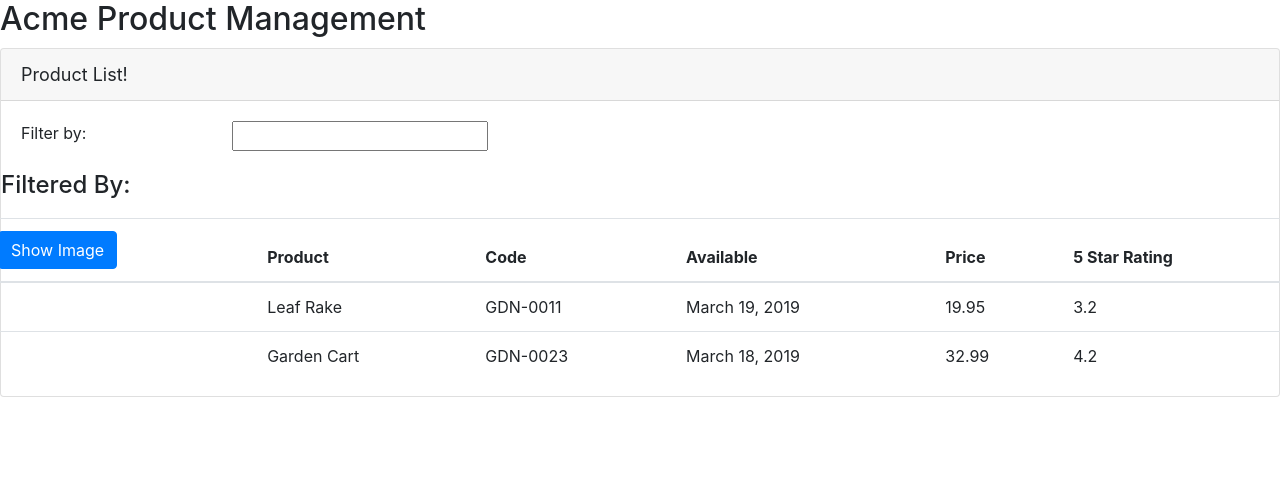
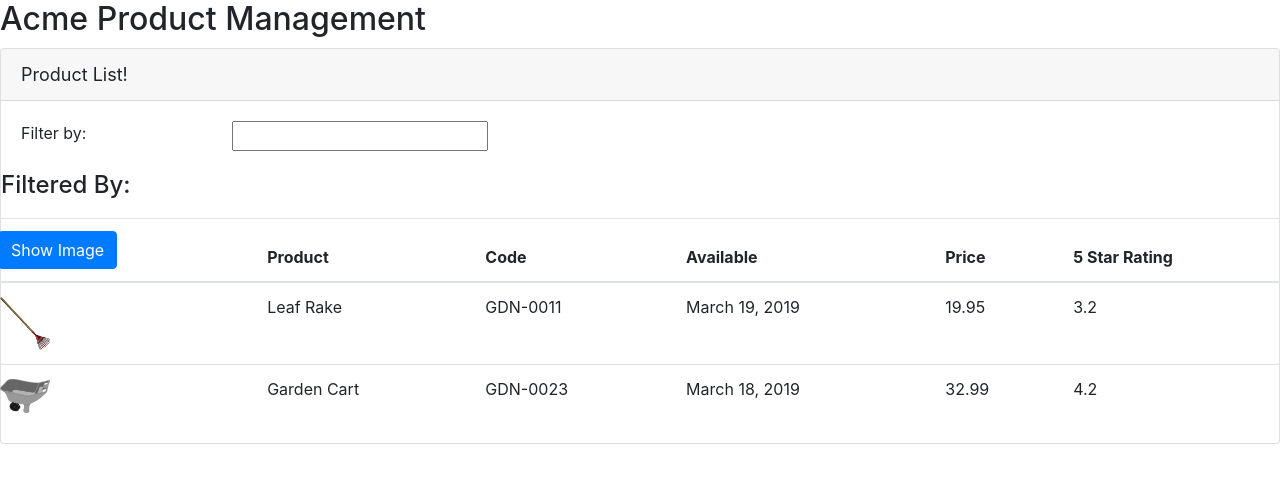
Before and after one commit to nickmcsimpson/angular_learning_apm, an Angular app: page /welcome in a window 1280 px wide. Shown: the top 482 px of the page. Built offline with nearby package versions, Linux system fonts and the light colour scheme.

Commit message:
Property Binding in the Template

```diff
--- a/src/app/products/product-list.component.html
+++ b/src/app/products/product-list.component.html
@@ -1,6 +1,6 @@
 <div class="card">
 
-    <!-- One way binding of variable -->
+    <!-- One way binding of variable using interpolation-->
     <div class="card-header">
         {{pageTitle}}
     </div>
@@ -46,7 +46,14 @@
                 </thead>
                 <tbody>
                     <tr *ngFor="let product of products">
-                        <td></td>
+                        <td>
+                            <!-- Using Property Binding to reference variables -->
+                            <img [src]='product.imageUrl'
+                                [title]='product.productName'
+                                [style.width.px]='imageWidth'
+                                [style.margin.px]='imageMargin'
+                            >
+                        </td>
                         <td>{{ product.productName }}</td>
                         <td>{{ product.productCode }}</td>
                         <td>{{ product.releaseDate }}</td>
--- a/src/app/products/product-list.component.ts
+++ b/src/app/products/product-list.component.ts
@@ -5,7 +5,10 @@ import {Component} from '@angular/core'
     templateUrl: './product-list.component.html',//relative path
 })
 export class ProductListComponent {
-    pageTitle: string = 'Product List!'
+    //TypeScript can infer type from these pre-defined variables
+    pageTitle: string = 'Product List!';
+    imageWidth: number = 50;
+    imageMargin: number = 2;
     products: any[] = [
         {
           "productId": 1,
```
